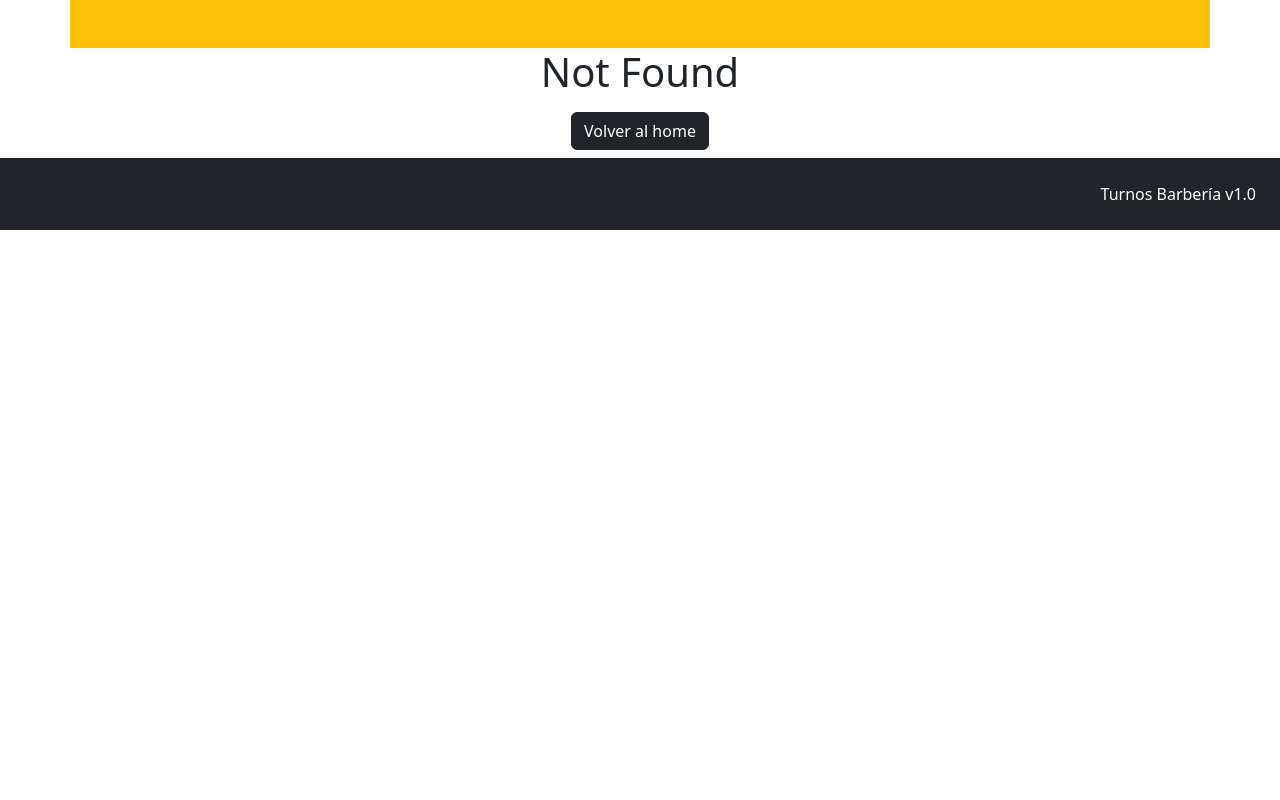
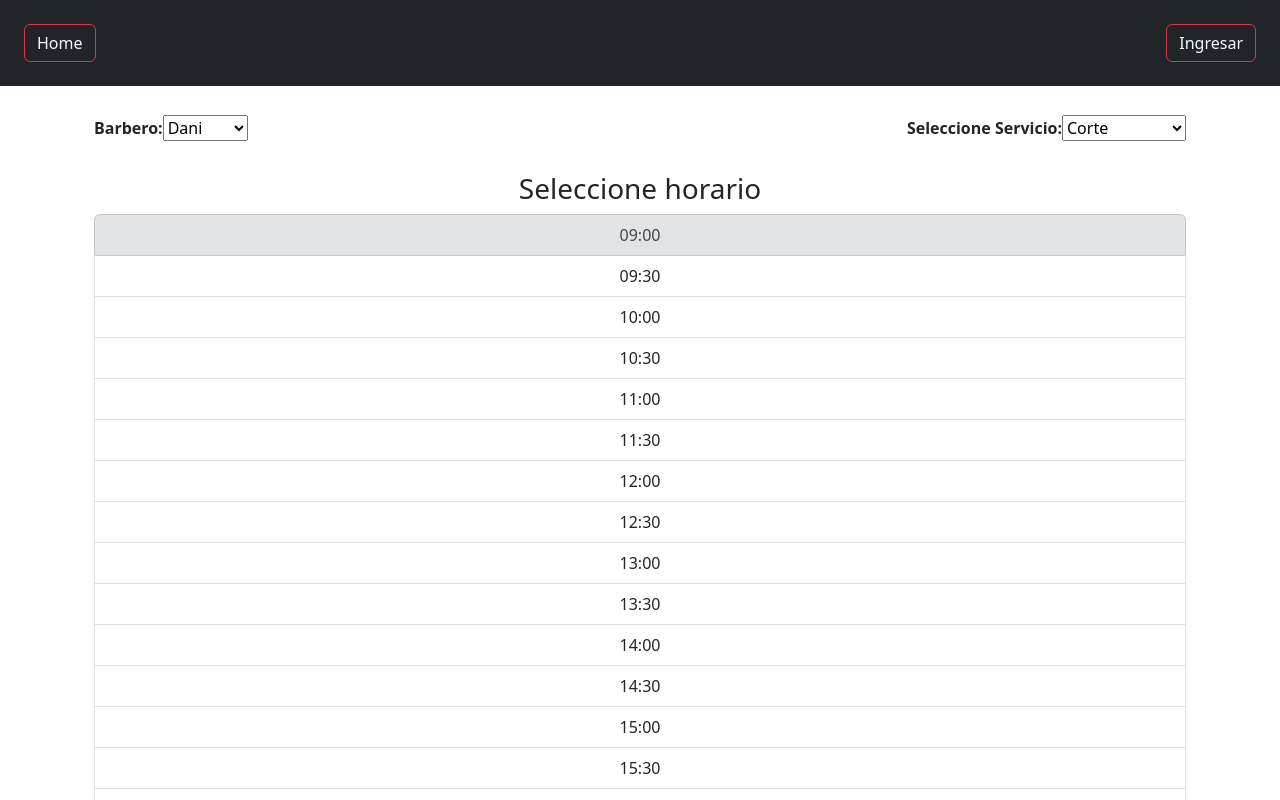
Before and after one commit to makzzer/barber-react, a React (Vite) app: page /reservarturnos2 in a window 1280 px wide. Before the commit this address had no page. Shown: the top 800 px of the page. Built offline with nearby package versions, Linux system fonts and the light colour scheme.

Commit message:
mejora estetica general en turnos

```diff
--- a/src/components/SignUp.jsx
+++ b/src/components/SignUp.jsx
@@ -68,7 +68,7 @@ const SignUp = () => {
             className="btn btn-dark w-100"
             type="submit"
           >
-            Registrarse
+            Crear Cuenta
           </button>
         </div>
 
--- /dev/null
+++ b/src/components/calendar/TablaTurnos.jsx
@@ -0,0 +1,117 @@
+import React, { useState } from "react";
+import { NavLink } from "react-router-dom";
+
+const TablaTurnos = () => {
+  const horarios = [
+    "09:00",
+    "09:30",
+    "10:00",
+    "10:30",
+    "11:00",
+    "11:30",
+    "12:00",
+    "12:30",
+    "13:00",
+    "13:30",
+    "14:00",
+    "14:30",
+    "15:00",
+    "15:30",
+    "16:00",
+    "16:30",
+    "17:00",
+    "17:30",
+    "18:00",
+    "18:30",
+    "19:00",
+  ];
+
+  const [horarioSeleccionado, setHorarioSeleccionado] = useState(0);
+  const [barberoFiltrado, setBarberoFiltrado] = useState("");
+  const [servicioFiltrado, setServicioFiltrado] = useState("");
+
+  const barberos = ["Dani", "Cris", "Mariano"];
+  const servicios = ["Corte", "Corte y barba", "Barba"];
+
+  const handleHorarioClick = (index) => {
+    setHorarioSeleccionado(index);
+  };
+
+  const handleBarberoChange = (e) => {
+    setBarberoFiltrado(e.target.value);
+  };
+
+  const handleServicioChange = (e) => {
+    setServicioFiltrado(e.target.value);
+  };
+
+  return (
+    <div className="container text-center mt-4 mb-4">
+      <div className="d-flex justify-content-between mb-4">
+        {/* Filtro de barberos (corregido) */}
+        <div>
+          <label className="mb-2 fw-semibold">Barbero:</label>
+          <select
+            value={barberoFiltrado}
+            onChange={handleBarberoChange}
+            style={{ marginTop: "5px" }}
+          >
+            {barberos.map((barbero, index) => (
+              <option key={index} value={barbero}>
+                {barbero}
+              </option>
+            ))}
+          </select>
+        </div>
+
+        {/* Filtro de servicios */}
+        <div>
+          <label className="mb-2 fw-semibold">Seleccione Servicio:</label>
+          <select
+            onChange={handleServicioChange}
+            value={servicioFiltrado}
+            style={{ marginTop: "5px" }}
+          >
+            {servicios.map((servicio, index) => (
+              <option key={index} value={servicio}>
+                {servicio}
+              </option>
+            ))}
+          </select>
+        </div>
+      </div>
+
+      <h3>Seleccione horario</h3>
+      <div className="list-group">
+        {horarios.map((horario, index) => (
+          <button
+            key={index}
+            type="button"
+            className={`list-group-item list-group-item-action ${
+              index === horarioSeleccionado ? "list-group-item-secondary" : ""
+            }`}
+            onClick={() => handleHorarioClick(index)}
+          >
+            {horario}
+          </button>
+        ))}
+
+
+
+      </div>
+
+      <div className="footer row  d-flex mx-4 align-items-end gap-4 mx-auto">
+
+        <button type="button" className="mt-4 btn btn-danger">
+          Confirmar reserva
+        </button>
+        <NavLink  className="btn btn-secondary" to="/">
+          Volver
+        </NavLink>
+      </div>
+
+    </div>
+  );
+};
+
+export default TablaTurnos;
--- a/src/pages/Home.jsx
+++ b/src/pages/Home.jsx
@@ -1,32 +1,11 @@
 import React, { useState } from "react";
 import { NavLink } from "react-router-dom";
-import SelectorFecha from "../components/calendar/SelectorFecha";
-import 'bootstrap/dist/css/bootstrap.min.css';
+import "bootstrap/dist/css/bootstrap.min.css";
 
 import "../../node_modules/bootstrap/dist/css/bootstrap.min.css";
 //import "../styles/custom-btn.css"
 
-
 const Home = () => {
-  const [isModalOpen, setModalOpen] = useState(false);
-
-  const openModal = (e) => {
-    e.stopPropagation(); // Evita que el evento se propague y se ejecute en el modal inmediatamente después de abrirse
-    console.log("abriiiiiii");
-    setModalOpen(true);
-  };
-
-
-  const closeModal = () => {
-    console.log("cerreeeeee")
-    setModalOpen(false);
-  };
-
-  const handleDateSelect = (selectedDate) => {
-    console.log("Fecha seleccionada:", selectedDate);
-    // Puedes realizar acciones adicionales con la fecha seleccionada aquí
-  };
-
   return (
     <>
       <div className="container text-center mt-4 mb-4">
@@ -36,11 +15,12 @@ const Home = () => {
       <div className="container text-center text-uppercase">
         <div className="row d-flex gap-2 bg-body-tertiary">
           <div className="d-flex flex-column m-2 uppercase">
-
-            <button className="btn btn-dark m-2 p-4 pb-10 text-uppercase" onClick={openModal}>
+            <NavLink
+              className="btn btn-dark  m-2 p-4 pb-10"
+              to="/reservarturnos2"
+            >
               Reservar Turno
-            </button>
-
+            </NavLink>
 
             <NavLink className="btn btn-secondary  m-2 p-4 pb-10" to="/turnos">
               Mis Turnos
@@ -49,7 +29,7 @@ const Home = () => {
         </div>
       </div>
 
-      <SelectorFecha isOpen={isModalOpen} onClose={closeModal} onDateSelect={handleDateSelect} />
+      {/*<SelectorFecha isOpen={isModalOpen} onClose={closeModal} onDateSelect={handleDateSelect} />*/}
     </>
   );
 };
--- a/src/router/index.jsx
+++ b/src/router/index.jsx
@@ -4,6 +4,7 @@ import Home from "../pages/Home";
 import Ingresar from "../pages/Ingresar";
 import NotFound from "../pages/NotFound";
 import LayoutPublic from "../layouts/LayoutPublic";
+import TablaTurnos from "../components/calendar/TablaTurnos";
 
 
 
@@ -41,6 +42,11 @@ export const router = createBrowserRouter([
         element: <Ingresar />,
       },
 
+      {
+        path: "/reservarturnos2",
+        element: <TablaTurnos />,
+      },
+
 
 
     ],
```
